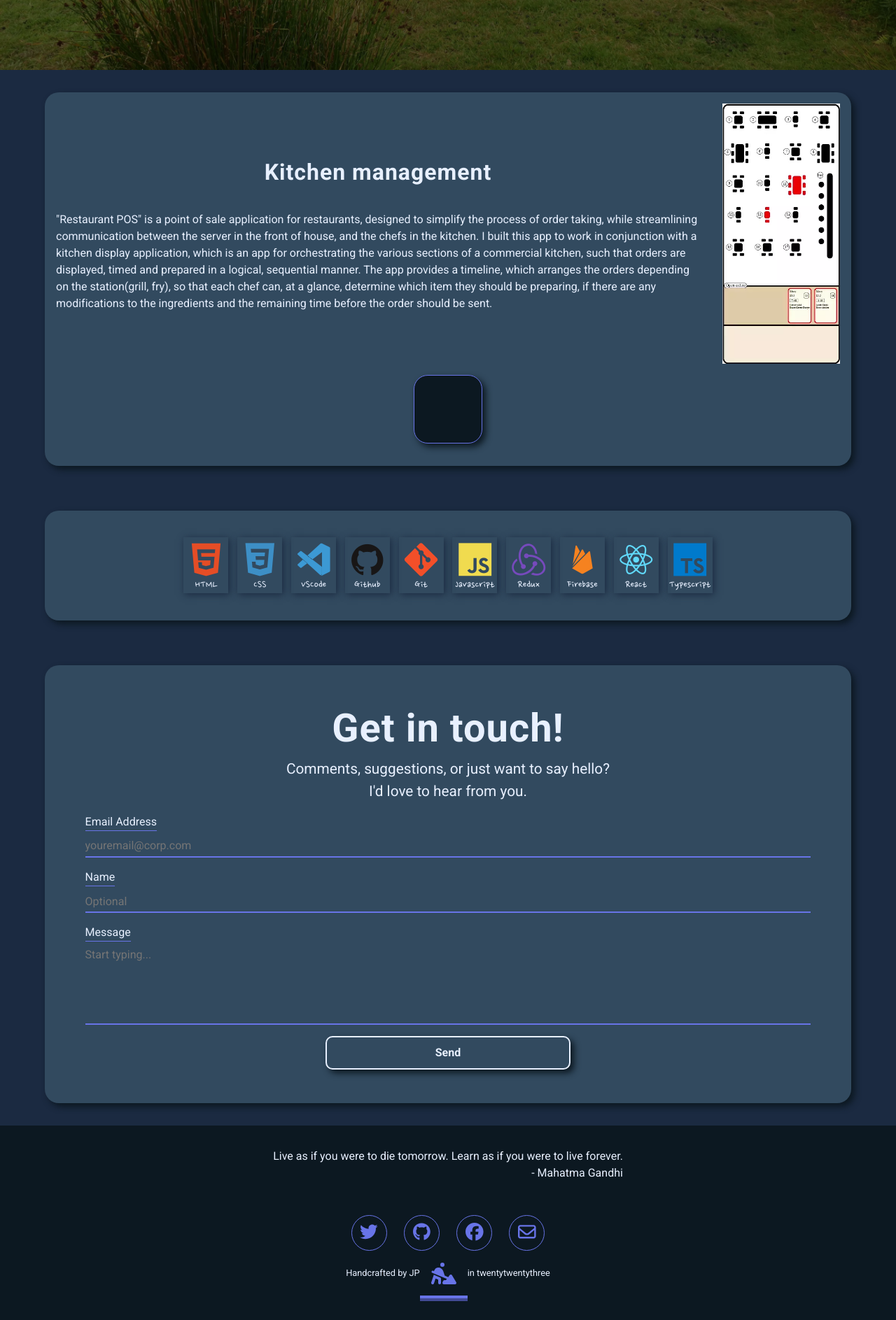
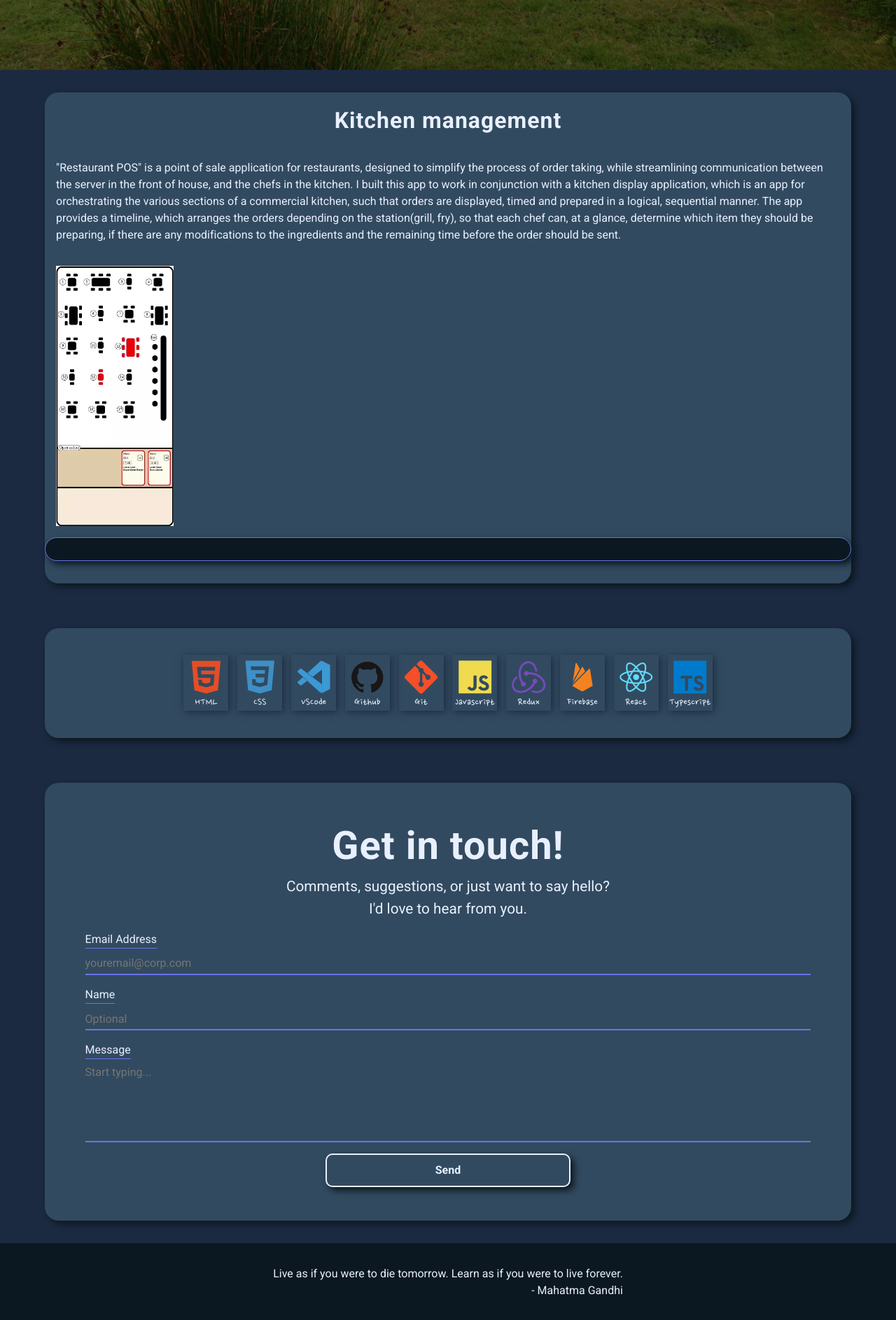
Before and after one commit to John-Paul-Larkin/portfolioVer2, a React (Vite) app: page / in a window 1280 px wide. Shown: the part 700-2587 px from the top of the page at 70% size. Built offline with nearby package versions, Linux system fonts and the light colour scheme.

Commit message:
project responi=sive mobile

```diff
--- a/src/Components/ContactForm/ContactForm.css
+++ b/src/Components/ContactForm/ContactForm.css
@@ -16,6 +16,7 @@
   text-align: center;
   font-weight: bold;
   letter-spacing: 1px;
+  /* color:var(--clr-four); */
 }
 
 .contact p {
--- a/src/Components/Footer/Footer.css
+++ b/src/Components/Footer/Footer.css
@@ -5,7 +5,6 @@
 
 .footer p {
   text-align: center;
-  /* padding:1rem; */
 }
 
 .footer .icons {
@@ -16,6 +15,8 @@
   margin: 0 auto;
   list-style-type: none;
   padding: 1rem;
+  border: 1px solid var(--clr-four);
+  border-radius: 50px;
 }
 
 .footer a {
@@ -49,21 +50,23 @@
   background-color: var(--clr-four);
 }
 
-.footer .digger {
-  font-size: 2rem;
-  padding: 1rem;
-  padding-top: 0;
-  color: var(--clr-four);
-  border-bottom: 0.5rem ridge var(--clr-four);
-  position: relative;
-  top: 2rem;
-}
-
 .footer .hand-crafted {
   position: relative;
   top: -2rem;
-  padding-bottom: 2rem;
+  /* padding-bottom: 2rem ; */
+  padding: 2rem 0;
+
   font-size: 0.8rem;
+}
+
+.footer .digger {
+  font-size: 3em;
+  padding: 0.5em;
+  padding-top: 0;
+  color: var(--clr-four);
+  /* border-bottom: 0.5rem ridge var(--clr-four); */
+  position: relative;
+  top: 1em;
 }
 
 .footer .quote-wrapper {
--- a/src/Components/Hero/Hero.module.css
+++ b/src/Components/Hero/Hero.module.css
@@ -32,6 +32,9 @@
   .hero-wrapper {
     font-size: 92px;
   }
+  .name {
+    top: 20vh;
+  }
 }
 
 @media all and (max-width: 375px) {
@@ -52,7 +55,7 @@
   text-shadow: 0.01em 0 black, 0 0.01em black, -0.01em 0 black, 0 -0.01em black;
   font-family: "Valencia";
   position: relative;
-  z-index: 1;
+  /* z-index: 1; */
   font-weight: 400;
 }
 
@@ -63,7 +66,6 @@
 
 .web-design-wrapper {
   height: 40px;
-  /* position: relative; */
   display: flex;
   justify-content: center;
 }
@@ -79,7 +81,6 @@
 }
 
 .hero-image-br {
-  /* scroll-snap-align: start; */
   display: block;
   height: 100vh;
   width: 100vw;
@@ -89,8 +90,6 @@
   background-size: cover;
   background-repeat: no-repeat;
   background-position: center;
-  /* position: relative; */
-  /* overflow-anchor: none; */
 }
 
 .hero-wrapper {
@@ -98,10 +97,11 @@
   overflow: hidden;
 }
 
+/*
 .black-screen {
   position: absolute;
   top: 0;
   height: 100vh;
   width: 100vw;
   background-color: white;
-}
+} */
--- a/src/Components/Projects/Projects.css
+++ b/src/Components/Projects/Projects.css
@@ -13,8 +13,9 @@
 
 .project1 {
   display: flex;
-  justify-content: flex-end;
-  align-items: center;
+  /* justify-content: flex-end; */
+  /* align-items: center; */
+  flex-wrap: wrap;
 }
 
 .project1 p {
@@ -34,15 +35,18 @@
   align-items: center;
   justify-content: center;
   padding-bottom: 2rem;
+  /* max-width: 90%; */
+  /* width:100px; */
 }
 
 .youtube {
   box-shadow: 5px 5px 10px var(--clr-one);
   margin: 0 auto;
-  padding: 3rem;
+  padding: 1rem;
   border: 1px solid var(--clr-four);
   background-color: var(--clr-one);
   /* width: 850px; */
+  width: 100%;
   border-radius: 20px;
 }
 
--- a/src/Components/Projects/Projects.tsx
+++ b/src/Components/Projects/Projects.tsx
@@ -59,7 +59,7 @@ export default function Projects() {
             className="youtube"
             videoId="j1p1O0-Bl50"
             opts={{
-              width: "800",
+              // width: "200",
               playerVars: { autoplay: 0, controls: 1, cc_load_policy: 1, cc_lang_pref: "en", modestbranding: 1, rel: 0 },
             }}
           />
```
